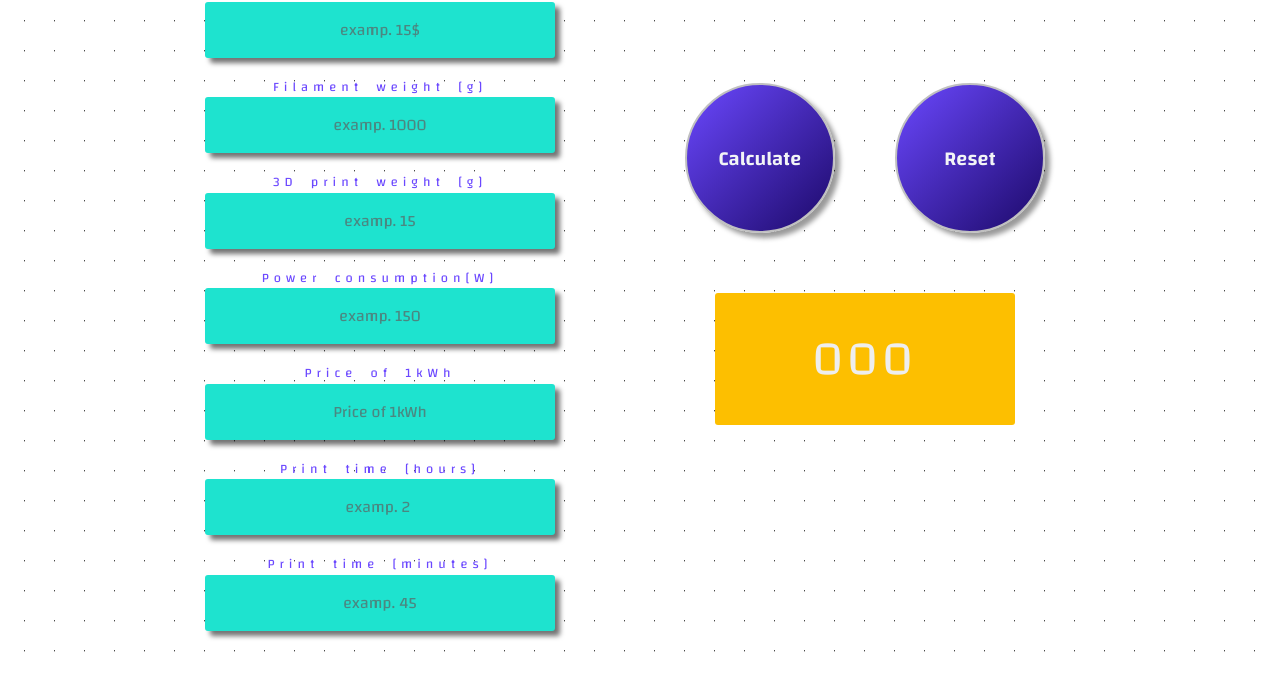
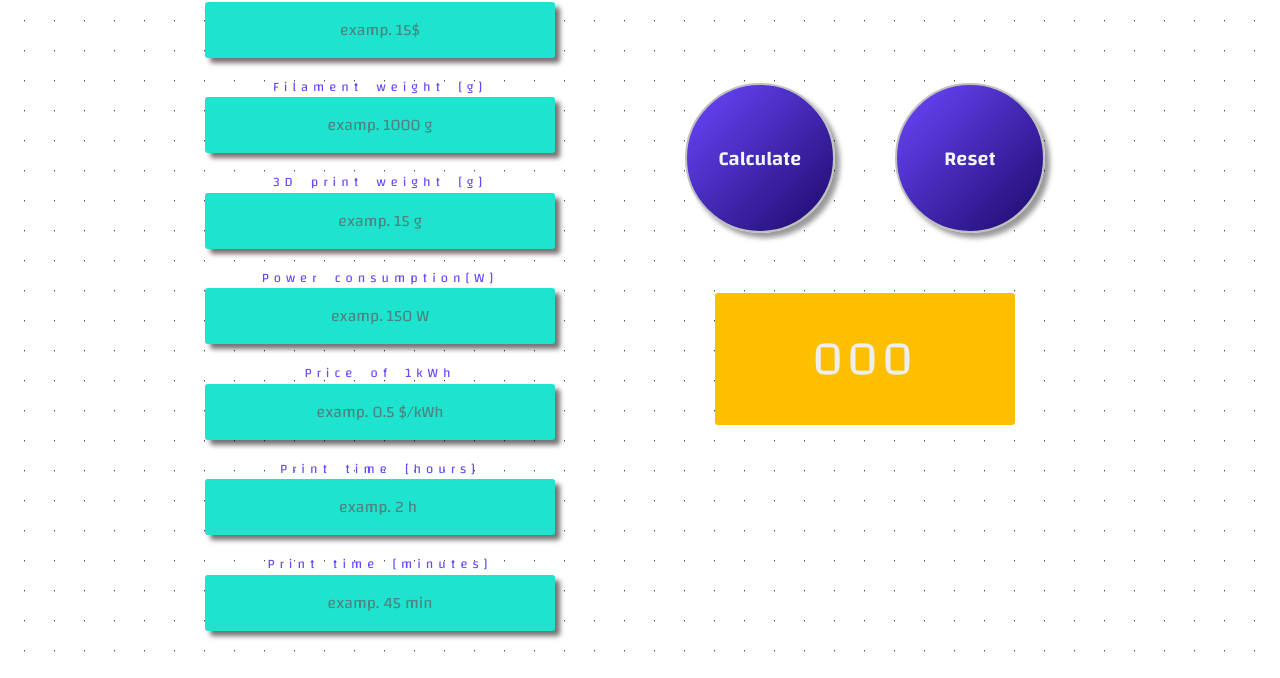
Before and after one commit to mpiechulek/3D-print-model-price-calculator, a website built with webpack: page src/template.html in a window 1280 px wide. Shown: the part 268-946 px from the top of the page. Built offline with nearby package versions, Linux system fonts and the light colour scheme.

Commit message:
final v2.11

```diff
--- a/src/template.html
+++ b/src/template.html
@@ -26,22 +26,22 @@
                 <input class="form_inputs_input" id="fill-roll-price" type="text" placeholder="examp. 15$">
 
                 <label class= "form_inputs_label" for="fill-weight">Filament weight [g]</label>
-                <input class="form_inputs_input" id="fill-weight" type="text" placeholder="examp. 1000">
+                <input class="form_inputs_input" id="fill-weight" type="text" placeholder="examp. 1000 g">
 
                 <label class= "form_inputs_label" for="print-weight">3D print weight [g]</label>
-                <input class="form_inputs_input" id="print-weight" type="text" placeholder="examp. 15">
+                <input class="form_inputs_input" id="print-weight" type="text" placeholder="examp. 15 g">
 
                 <label class= "form_inputs_label" for="pow-consum">Power consumption[W]</label>
-                <input class="form_inputs_input" id="pow-consum" type="text" placeholder="examp. 150">
+                <input class="form_inputs_input" id="pow-consum" type="text" placeholder="examp. 150 W">
 
                 <label class= "form_inputs_label" for="price-kwh">Price of 1kWh</label>
-                <input class="form_inputs_input" id="price-kwh" type="text" placeholder="Price of 1kWh">
+                <input class="form_inputs_input" id="price-kwh" type="text" placeholder="examp. 0.5 $/kWh">
 
                 <label class= "form_inputs_label" for="time-h">Print time [hours]</label>
-                <input class="form_inputs_input" id="time-h" type="text" placeholder="examp. 2 ">
+                <input class="form_inputs_input" id="time-h" type="text" placeholder="examp. 2 h ">
 
                 <label class= "form_inputs_label" for="time-m">Print time [minutes]</label>
-                <input class="form_inputs_input" id="time-m" type="text" placeholder="examp. 45">
+                <input class="form_inputs_input" id="time-m" type="text" placeholder="examp. 45 min">
 
             </div>
 
```
Also changed, not shown: dist/index.html.
